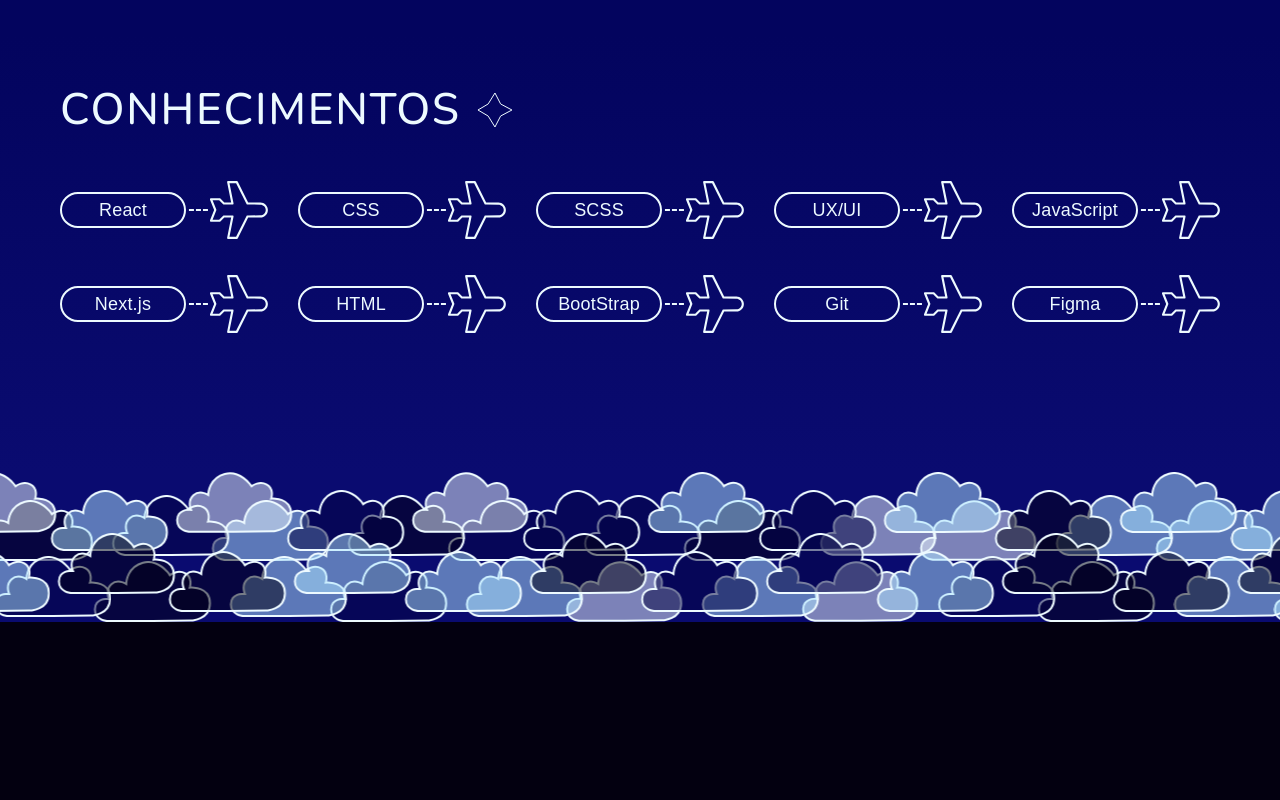
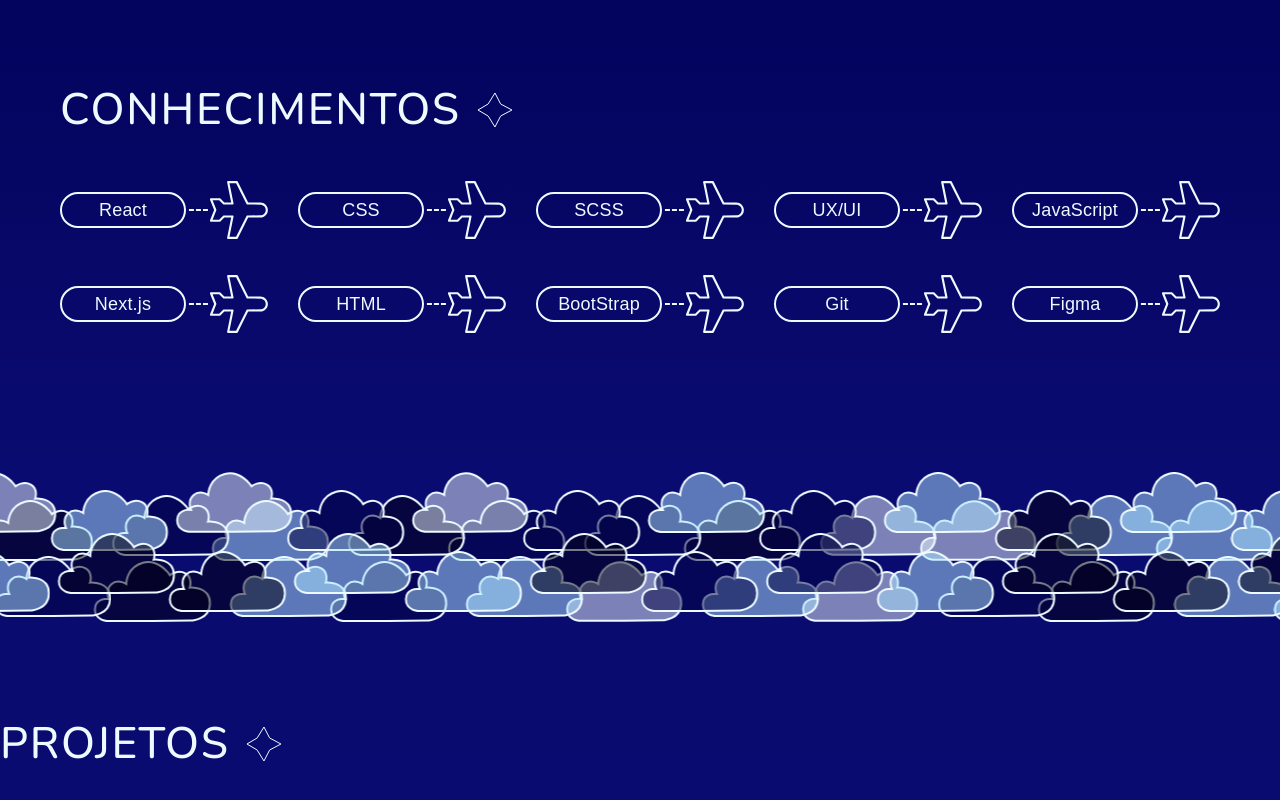
Before and after one commit to MarcosAlexandreCoelhoCampos/marcos-coelho, a React (Vite) app: page / in a window 1280 px wide. Shown: the part 1305-2105 px from the top of the page. Before the commit the page ends 1927 px from the top, so only its background shows below. Built offline with nearby package versions, Linux system fonts and the light colour scheme; a web font is replaced by a local one.

Commit message:
Adjusment Background and Create Projects

```diff
--- a/src/App.tsx
+++ b/src/App.tsx
@@ -15,6 +15,8 @@
 import siteData from './textContent/typescript/home.ts';
 
 /*
+Ajustar tab, está com foco no menu ao iniciar
+
 EXISTEM ANOTAÇÕES NOS COMPONENTES:
 CreateStarsOnContainer
 Header
--- a/src/components/AirplaneWithText/AirplaneWithText.module.scss
+++ b/src/components/AirplaneWithText/AirplaneWithText.module.scss
@@ -35,7 +35,7 @@
   .AirplaneWithTextContent {
     display: grid;
     grid-template-rows: repeat(3, auto);
-    gap: 36px;
+    gap: 16px 24px;
     width: max-content;
     grid-auto-flow: column;
     @media (min-width: 1200px) {
--- a/src/pages/Home/index.tsx
+++ b/src/pages/Home/index.tsx
@@ -6,6 +6,7 @@
 import { SiteData } from '../../textContent/typescript/home.ts';
 import CreateCloudsOnRow from '../../components/CreateCloudsOnRow/CreateCloudsOnRow.tsx';
 import CloudsDivider from '../../components/CloudsDivider/index.tsx';
+import Projects from './sections/Projects/index.tsx';
 
 const Home: React.FC<{ data: SiteData }> = ({ data }) => {
   document.body.style.backgroundColor = 'var(--color-primary-975)';
@@ -18,6 +19,7 @@
       <CreateCloudsOnRow containerBg='var(--color-primary-800)' />
       <Knowledges data={data.Knowledges} />
       <CloudsDivider />
+      <Projects data={data.Projects} />
     </>
   );
 };
--- a/src/pages/Home/sections/AboutMe/style.module.scss
+++ b/src/pages/Home/sections/AboutMe/style.module.scss
@@ -1,5 +1,8 @@
 .aboutMeSection {
-  background: linear-gradient(#030240 50%, #03045e);
+  background: linear-gradient(
+    var(--color-primary-850) 50%,
+    var(--color-primary-800)
+  );
   display: flex;
   align-items: center;
 
--- a/src/pages/Home/sections/Banner/style.module.scss
+++ b/src/pages/Home/sections/Banner/style.module.scss
@@ -5,7 +5,7 @@
   align-items: center;
   justify-content: center;
   overflow: hidden;
-  background: linear-gradient(#03000f 20%, #030240);
+  background: linear-gradient(#03000f 20%, var(--color-primary-850));
 
   .mainTitle {
     white-space: pre-line;
--- a/src/pages/Home/sections/Knowledges/style.module.scss
+++ b/src/pages/Home/sections/Knowledges/style.module.scss
@@ -1,3 +1,6 @@
 .knowledgesSection {
-  background: linear-gradient(#03045e 10%, #0a0b70);
+  background: linear-gradient(
+    var(--color-primary-800) 10%,
+    var(--color-primary-750)
+  );
 }
--- /dev/null
+++ b/src/pages/Home/sections/Projects/index.tsx
@@ -0,0 +1,14 @@
+import React from 'react';
+import TitleWithStar from '../../../../components/TitleWithStar/TitleWithStar';
+import { ProjectsData } from '../../../../textContent/typescript/home.ts';
+import styles from './style.module.scss';
+
+const Projects: React.FC<{ data: ProjectsData }> = ({ data }) => {
+  return (
+    <section className={styles.projectsSection} id='projects'>
+      <TitleWithStar> {data.title} </TitleWithStar>
+    </section>
+  );
+};
+
+export default Projects;
--- /dev/null
+++ b/src/pages/Home/sections/Projects/style.module.scss
@@ -0,0 +1,3 @@
+.projectsSection {
+  background: linear-gradient(#0a0b6f 10%, var(--color-primary-750));
+}
--- a/src/textContent/json/home.json
+++ b/src/textContent/json/home.json
@@ -35,5 +35,8 @@
       "Git",
       "Figma"
     ]
+  },
+  "Projects": {
+    "title": "Projetos"
   }
 }
--- a/src/textContent/typescript/home.ts
+++ b/src/textContent/typescript/home.ts
@@ -4,6 +4,7 @@
   Banner: BannerData;
   AboutMe: AboutMeData;
   Knowledges: KnowledgesData;
+  Projects: ProjectsData;
 }
 
 export interface BannerData {
@@ -21,6 +22,10 @@
   title: string;
   knowledges: string[];
 }
+export interface ProjectsData {
+  title: string;
+}
+
 interface Image {
   src: string;
   alt: string;
```
